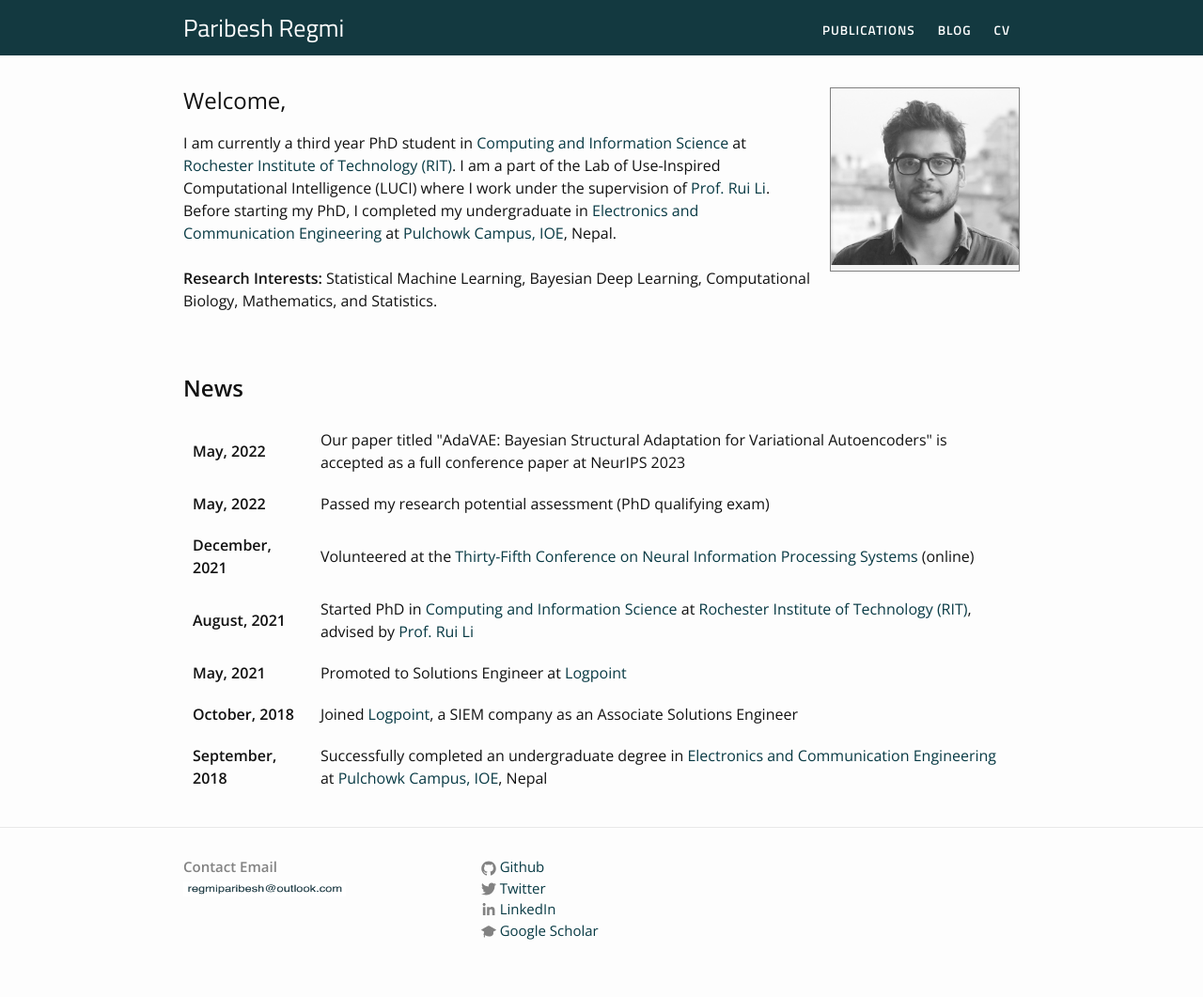
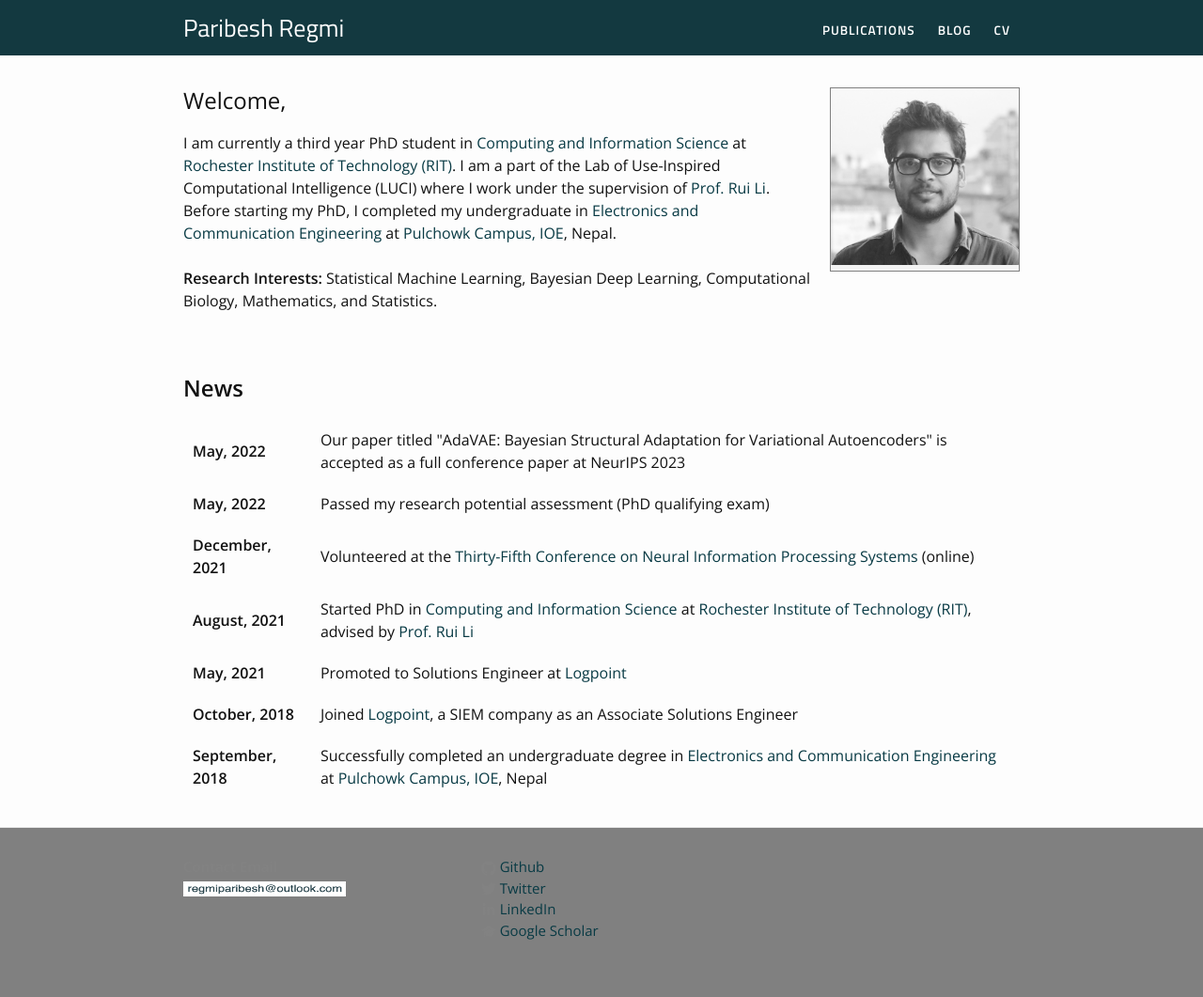
Before and after one commit to paribeshregmi/paribeshregmi.github.io, a Jekyll site: the page built from index.markdown, in a window 1280 px wide. Shown: the whole page at 94% size. Built offline with Jekyll 4.4.1, drawn with Linux system fonts in a browser that asks for light colours.

Commit message:
Update _layout.scss

```diff
--- a/_sass/_layout.scss
+++ b/_sass/_layout.scss
@@ -4,6 +4,7 @@
 .site-footer {
     border-top: 1px solid $grey-color-light;
     padding: $spacing-unit 0;
+    background: #808080
 }
 
 .footer-heading {
```
